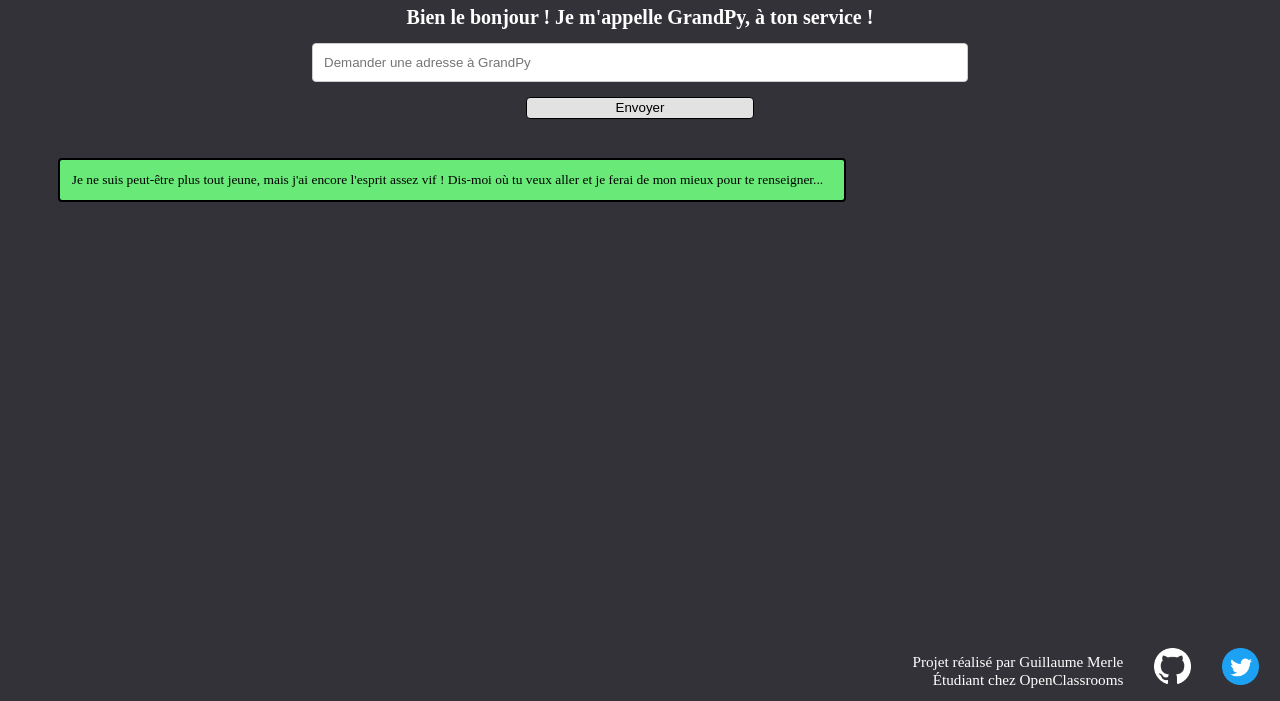
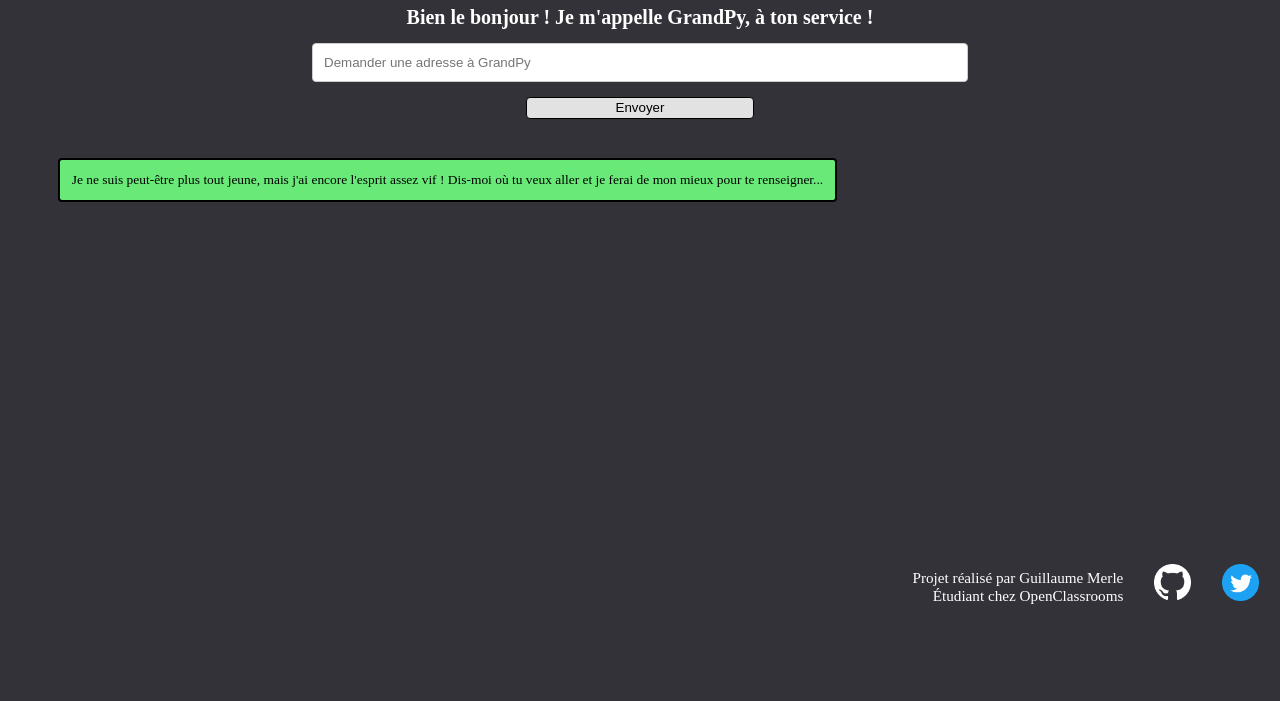
Before and after one commit to GuillaumeM92/GrandPy, a Flask app: page / in a window 1280 px wide. Shown: the part 252-953 px from the top of the page. After the commit the page ends 856 px from the top, so only its background shows below. Run offline with Flask 2, Linux system fonts and the light colour scheme; some libraries are stand-ins or nearby versions.

Commit message:
changed chat bubbles align method

```diff
--- a/static/css/stylesheet.css
+++ b/static/css/stylesheet.css
@@ -27,6 +27,8 @@ footer {
   margin-bottom: 30px;
   font-size: 84%;
   overflow-y: scroll;
+  display: inline-block;
+  float: left;
 }
 
 #chat > div {
@@ -39,6 +41,8 @@ footer {
   border-radius: 4px;
   color: black;
   text-align: left;
+  display: inline-block;
+  float: left;
 }
 
 #chat > p {
@@ -52,6 +56,7 @@ footer {
   border-radius: 4px;
   color: black;
   text-align: left;
+  float: right;
 }
 
 /* IDs */
```
